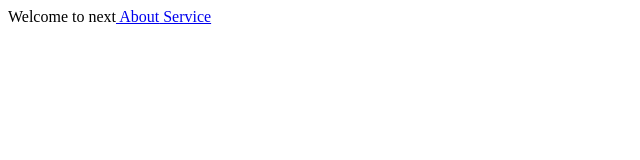
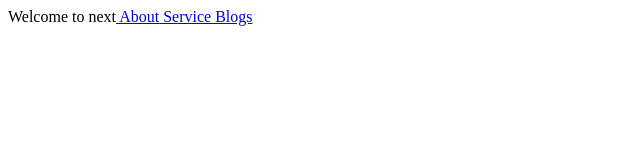
Before and after one commit to AnchalMish9630/next-js-tut, a Next.js app: page / in a window 1280 px wide. Shown: the top 160 px of the page, without its empty margins (0-640 px from the left). Built offline with nearby package versions, Linux system fonts and the light colour scheme.

Commit message:
Adding blog oink on home

```diff
--- a/app/page.js
+++ b/app/page.js
@@ -8,6 +8,7 @@ export default function Home() {
     Welcome to next
     <Link href="/about" >  About</Link>
     <Link href="/service" >  Service</Link>
+    <Link href="/blogs" >  Blogs</Link>
    </div>
   );
 
```
